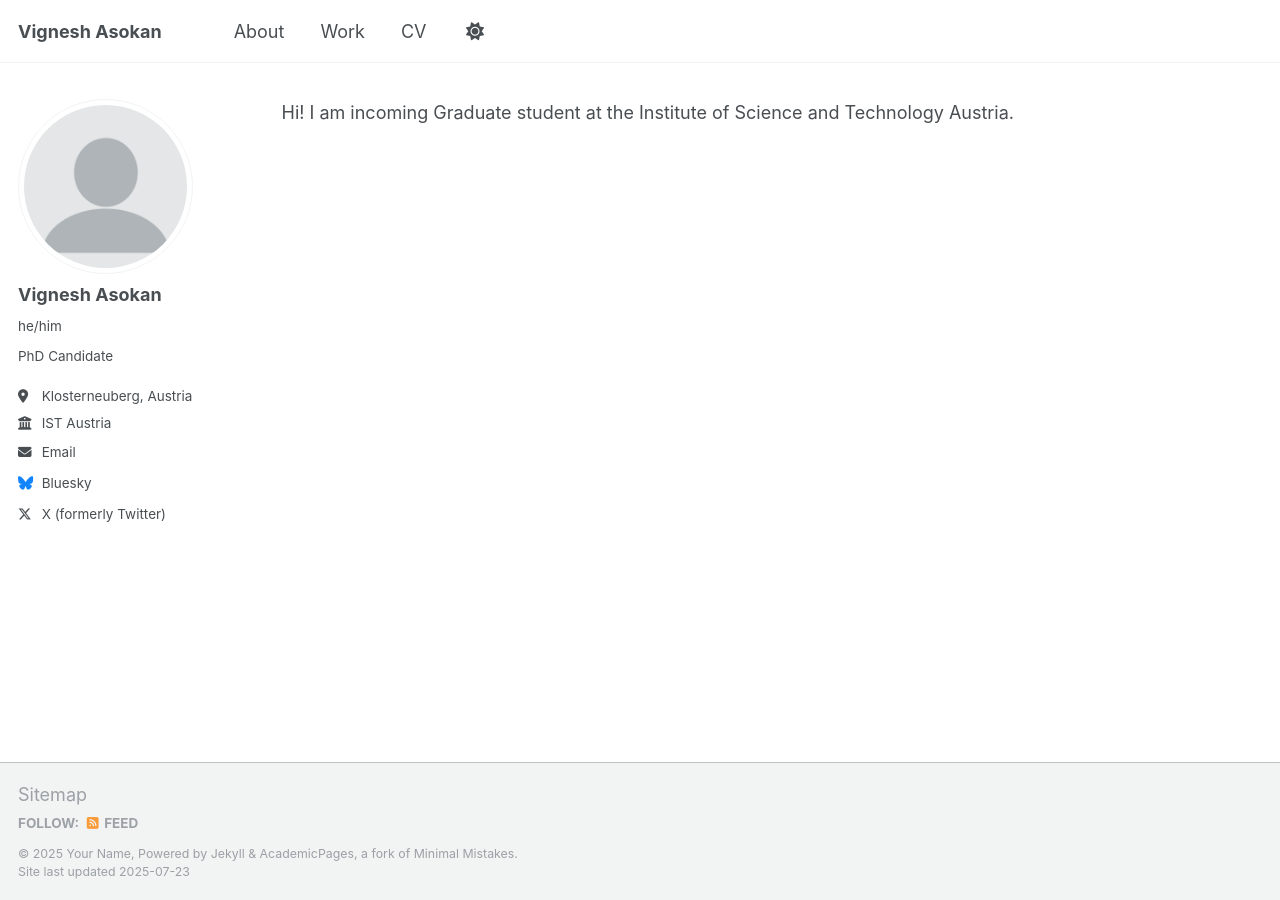
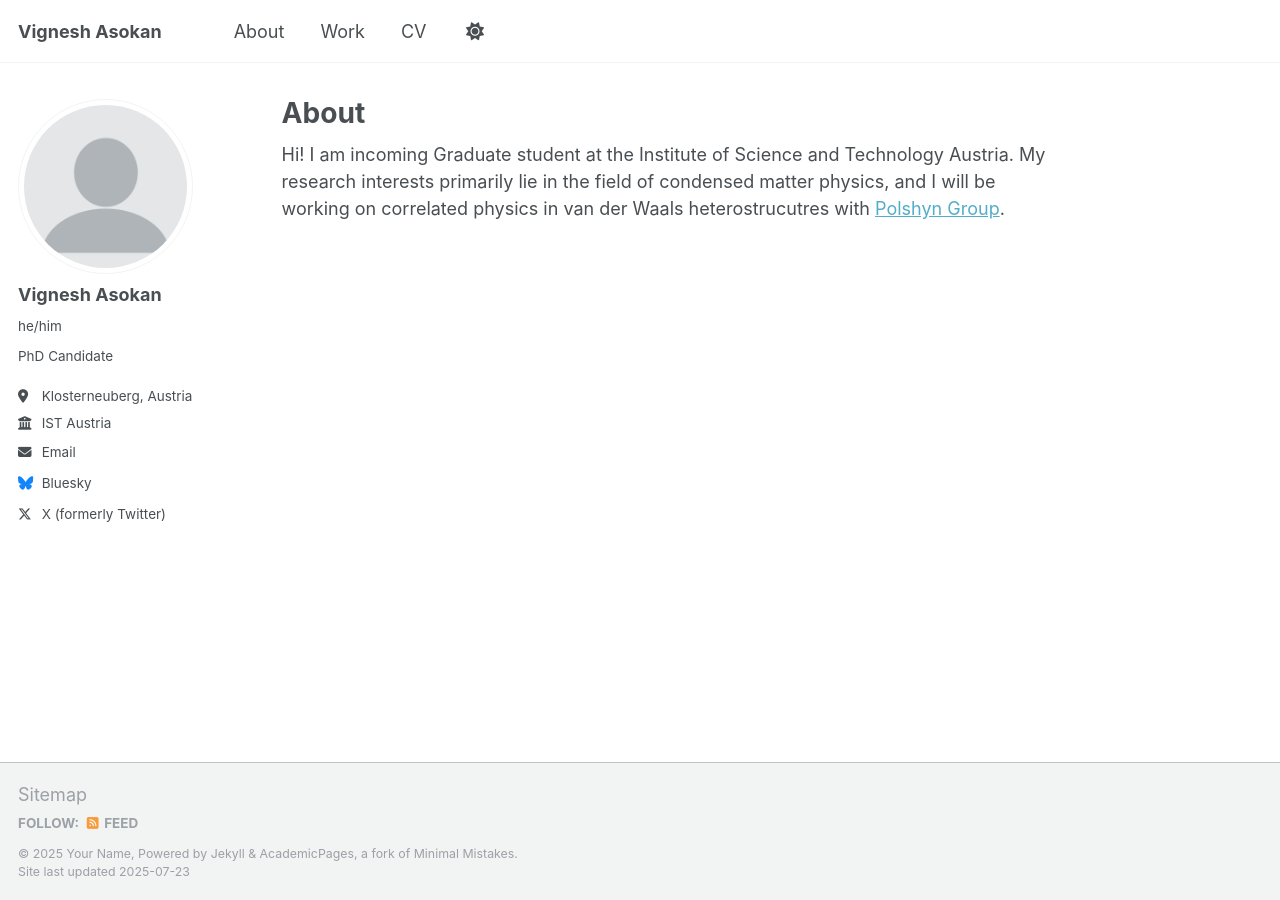
Before and after one commit to vigneshasokan31/vigneshasokan31.github.io, a Jekyll site: the page built from _pages/about.md, in a window 1280 px wide. Built offline with Jekyll 4.4.1, drawn with Linux system fonts in a browser that asks for light colours; a script that is not in the unit is left out.

Commit message:
Update about.md

```diff
--- a/_pages/about.md
+++ b/_pages/about.md
@@ -1,10 +1,10 @@
 ---
 permalink: /
-title:
+title: "About"
 author_profile: true
 redirect_from:
   - /about/
   - /about.html
 ---
 
-Hi! I am incoming Graduate student at the Institute of Science and Technology Austria.
+Hi! I am incoming Graduate student at the Institute of Science and Technology Austria. My research interests primarily lie in the field of condensed matter physics, and I will be working on correlated physics in van der Waals heterostrucutres with [Polshyn Group](https://polshynlab.com/).
```
